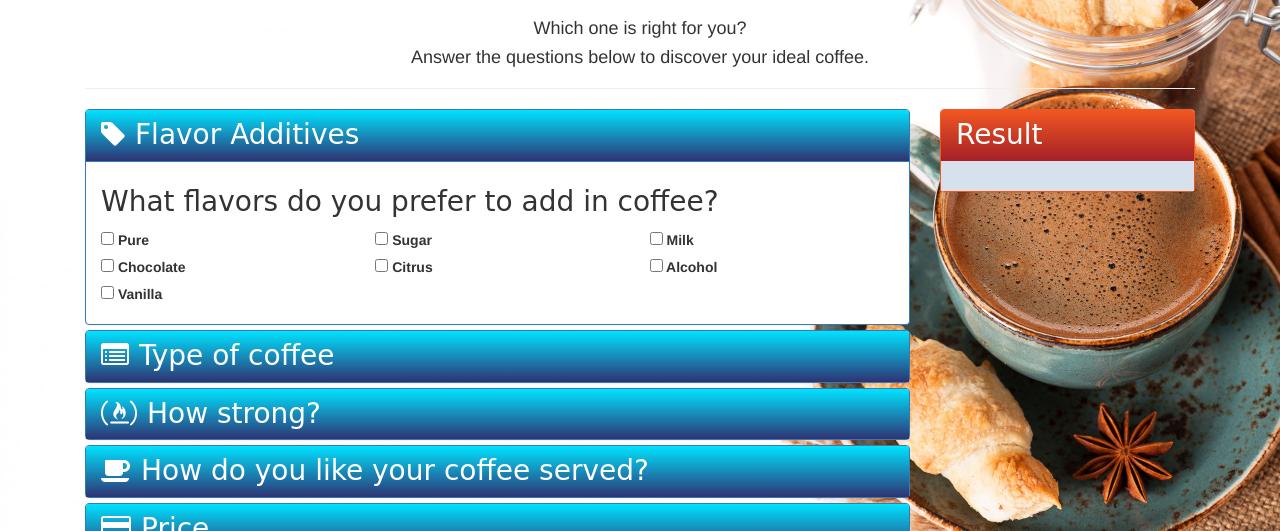
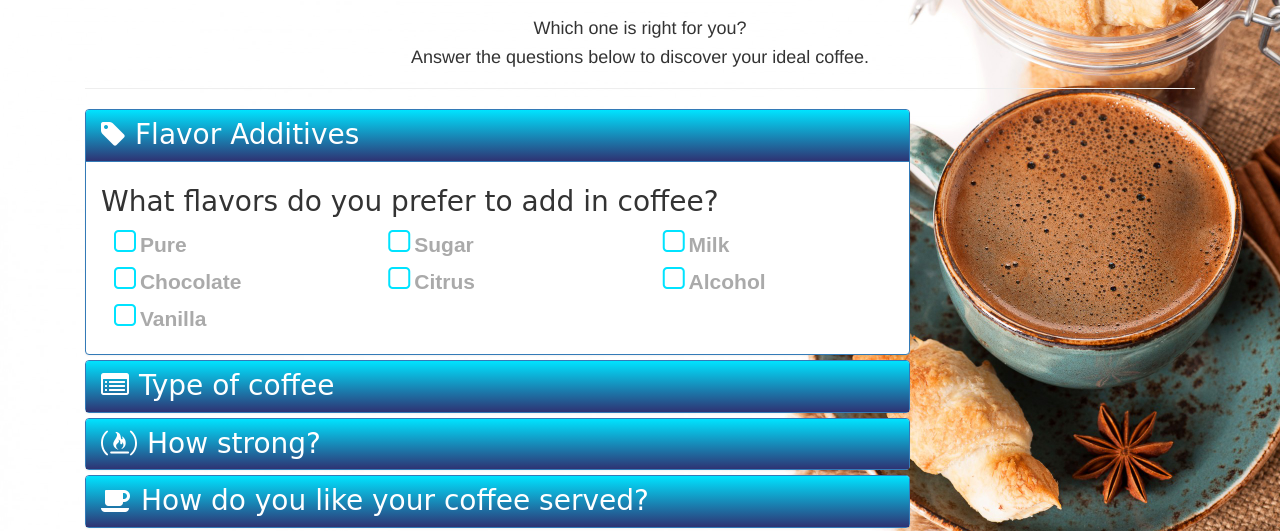
Before and after one commit to denis-yevduschenko/heroku-app, a plain HTML site: page index.html in a window 1280 px wide. Shown: the part 187-718 px from the top of the page. Drawn offline with nearby package versions, Linux system fonts and the light colour scheme; a web font is replaced by a local one.

Commit message:
checkbox css

```diff
--- a/css/main.css
+++ b/css/main.css
@@ -101,6 +101,37 @@ body {
 
 .section-first .question h4{
     cursor: pointer;
+}
+/*checkbox*/
+.question input[type="checkbox"] {
+    visibility: hidden;
+}
+.question label input[type="checkbox"] ~ i.fa.fa-square-o{
+    color: #00e3ff;
+    display: inline;
+}
+.question label span{
+    color: #AAAAAA;
+    display: inline;
+}
+.question label input[type="checkbox"] ~ i.fa.fa-check-square-o{
+    display: none;
+}
+.question label input[type="checkbox"]:checked ~ i.fa.fa-square-o{
+    display: none;
+}
+.question label input[type="checkbox"]:checked ~ i.fa.fa-check-square-o, .question label input[type="checkbox"]:checked ~ span{
+    color: #2e3373;
+    display: inline;
+}
+.question label:hover input[type="checkbox"] ~ i.fa, .question label:hover span {
+    color: #00e3ff;
+}
+.question label span {
+    font-family: 'Marvel', sans-serif;
+    font-weight: bold;
+    font-size: 1.5em;
+    -webkit-transition: all 0.25s linear;
 }
 
 /*radio buttons*/
--- a/index.html
+++ b/index.html
@@ -235,7 +235,7 @@
         </div>
         <div class="col-sm-4 col-md-3 section-first">
             <div class="panel-group">
-                <div class="panel panel-success" ng-mouseover="showCount()" ng-mouseleave="hideCount()">
+                <div class="panel panel-success" ng-show="choosenAdditives.length || search.type || search.roasted || search.cupSize || search.price" ng-mouseover="showCount()" ng-mouseleave="hideCount()">
                     <div class="panel-heading">
                         <h4 class="panel-title">
                             Result
@@ -243,7 +243,7 @@
                     </div>
                     <div class="panel-body">
                         <div class="section-result">
-                            <div class="result-row" ng-show="choosenAdditives.length > 0" ng-hide="choosenAdditives.length <= 0">
+                            <div class="result-row" ng-show="choosenAdditives.length">
                                 <div class="col-xs-3">
                                     <div class="row">
                                         <i class="fa fa-tag" aria-hidden="true"></i>
@@ -395,7 +395,7 @@
                 <a href='https://github.com/denis-yevduschenko' target="_blank"><i class="fa fa-github fa-3x fa-fw"></i></a>
                 <a href='https://www.linkedin.com/in/d-yevduschenko' target="_blank"><i class="fa fa-linkedin fa-3x fa-fw"></i></a>
             </span>
-            <p>Website developed and designed by Denis Yevdushchenko.</p>
+            <p>Website developed and designed by Denys Yevdushchenko.</p>
         </div>
     </div>
 </div>
--- a/js/directives/flavorAdditives.html
+++ b/js/directives/flavorAdditives.html
@@ -1,3 +1,6 @@
 <div class="col-xs-6 col-md-4">
-    <label><input type="checkbox" ng-click="choose(additive)"> {{additive.combined}}</label>
+    <label>
+        <input type="checkbox" ng-click="choose(additive)"><i class="fa fa-square-o fa-2x"></i><i class="fa fa-check-square-o fa-2x"></i>
+        <span> {{additive.combined}}</span>
+    </label>
 </div>
```
